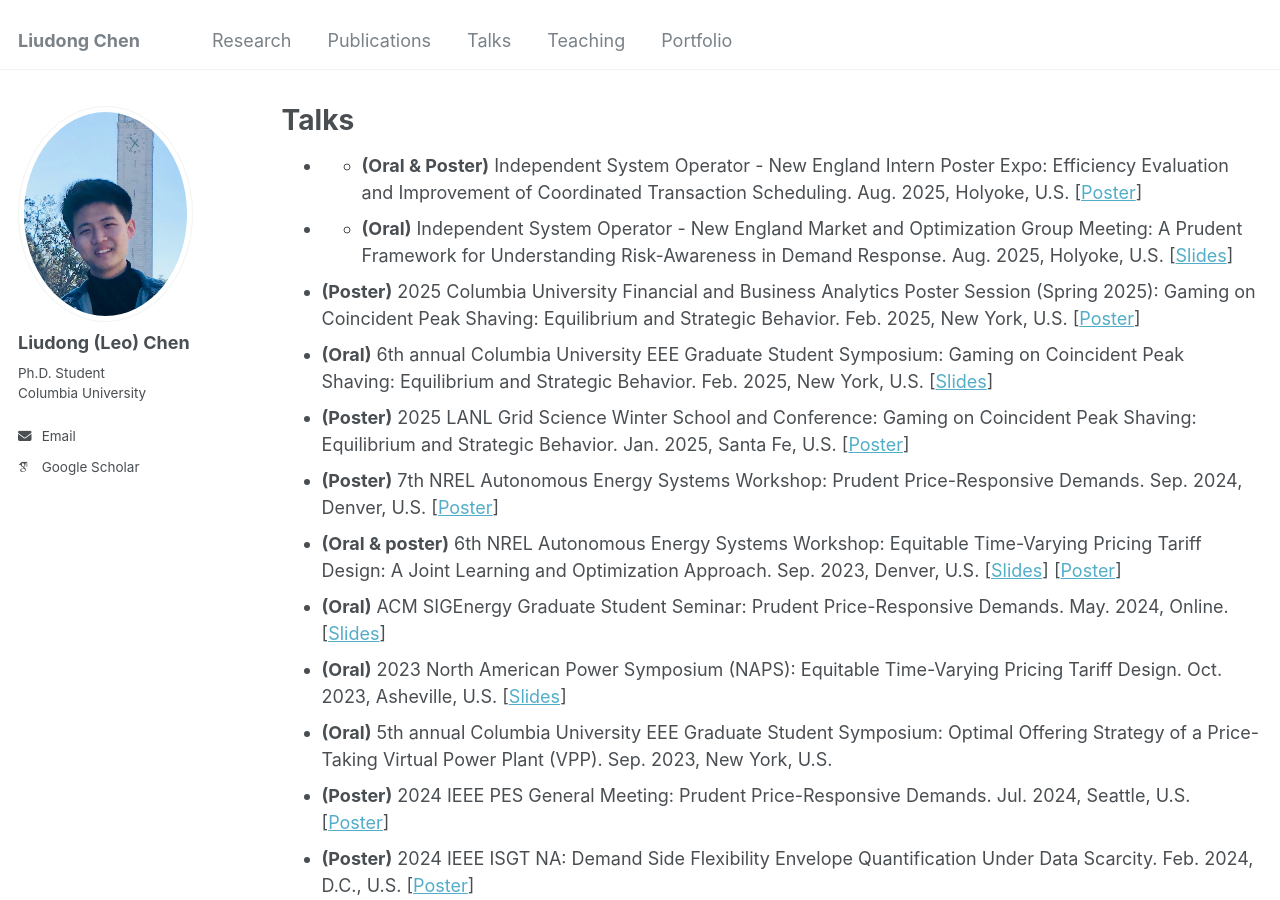
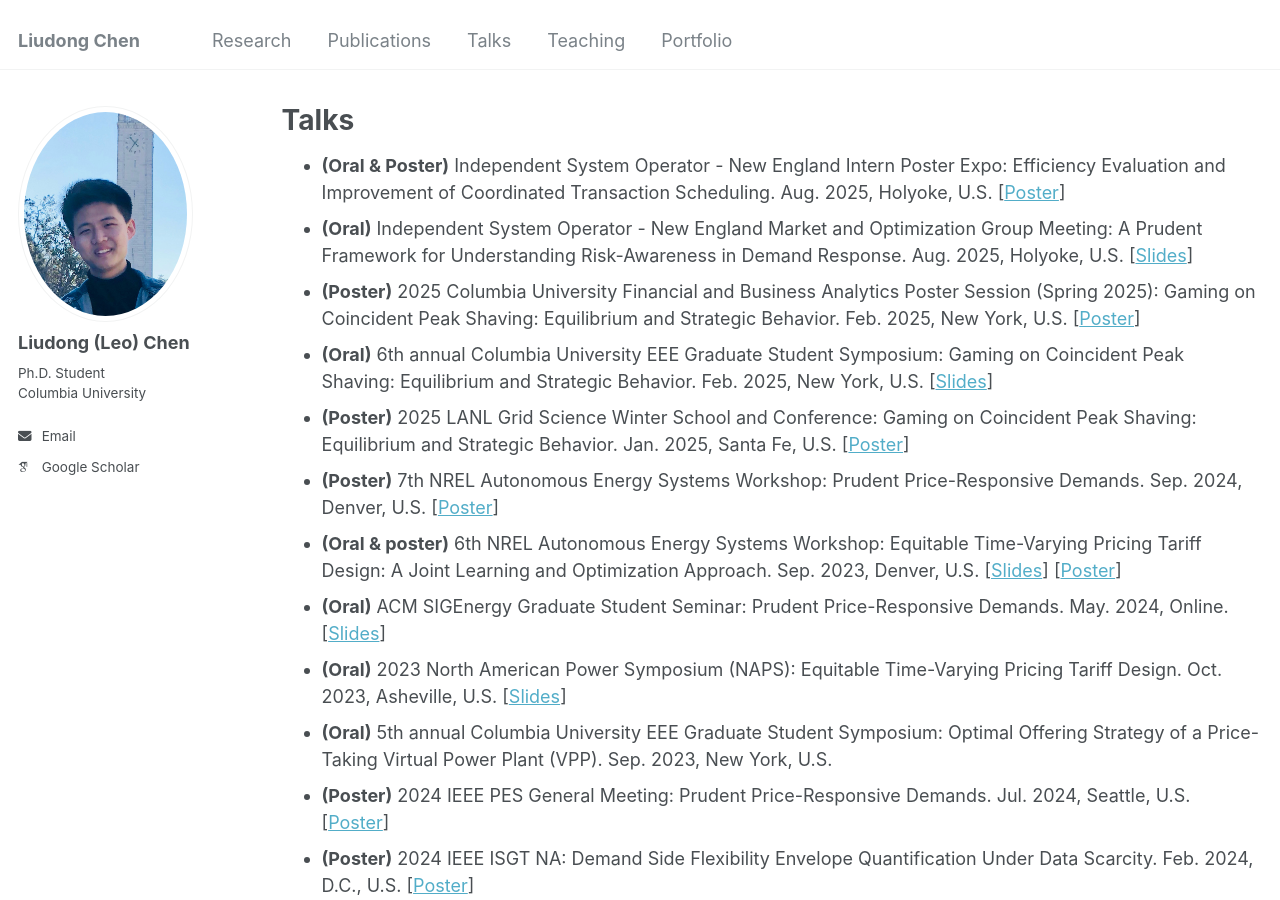
Before and after one commit to liudong-chen/liudong-chen.github.io, a Jekyll site: the page built from _pages/talks.md, in a window 1280 px wide and 900 px high. Built offline with Jekyll 4.4.1, drawn with Linux system fonts in a browser that asks for light colours; some web fonts are replaced.

```diff
--- a/_pages/talks.md
+++ b/_pages/talks.md
@@ -6,8 +6,8 @@ author_profile: true
 ---
 
 {% include base_path %}
-* * **(Oral & Poster)** Independent System Operator - New England Intern Poster Expo: Efficiency Evaluation and Improvement of Coordinated Transaction Scheduling. Aug. 2025, Holyoke, U.S. [[Poster](../assets/ISONE-poster.pdf)]
-* * **(Oral)** Independent System Operator - New England Market and Optimization Group Meeting: A Prudent Framework for Understanding Risk-Awareness in Demand Response. Aug. 2025, Holyoke, U.S. [[Slides](../assets/Prudent_ISO.pptx)]
+* **(Oral & Poster)** Independent System Operator - New England Intern Poster Expo: Efficiency Evaluation and Improvement of Coordinated Transaction Scheduling. Aug. 2025, Holyoke, U.S. [[Poster](../assets/ISONE-poster.pdf)]
+* **(Oral)** Independent System Operator - New England Market and Optimization Group Meeting: A Prudent Framework for Understanding Risk-Awareness in Demand Response. Aug. 2025, Holyoke, U.S. [[Slides](../assets/Prudent_ISO.pptx)]
 * **(Poster)** 2025 Columbia University Financial and Business Analytics Poster Session (Spring 2025): Gaming on Coincident Peak Shaving: Equilibrium and Strategic Behavior. Feb. 2025, New York, U.S. [[Poster](../assets/DSI_2025.pdf)]
 * **(Oral)** 6th annual Columbia University EEE Graduate Student Symposium: Gaming on Coincident Peak Shaving: Equilibrium and Strategic Behavior. Feb. 2025, New York, U.S. [[Slides](../assets/2025EEE_ppt.pdf)]
 * **(Poster)** 2025 LANL Grid Science Winter School and Conference: Gaming on Coincident Peak Shaving: Equilibrium and Strategic Behavior. Jan. 2025, Santa Fe, U.S. [[Poster](../assets/2025_Winter_school.pdf)]
```
